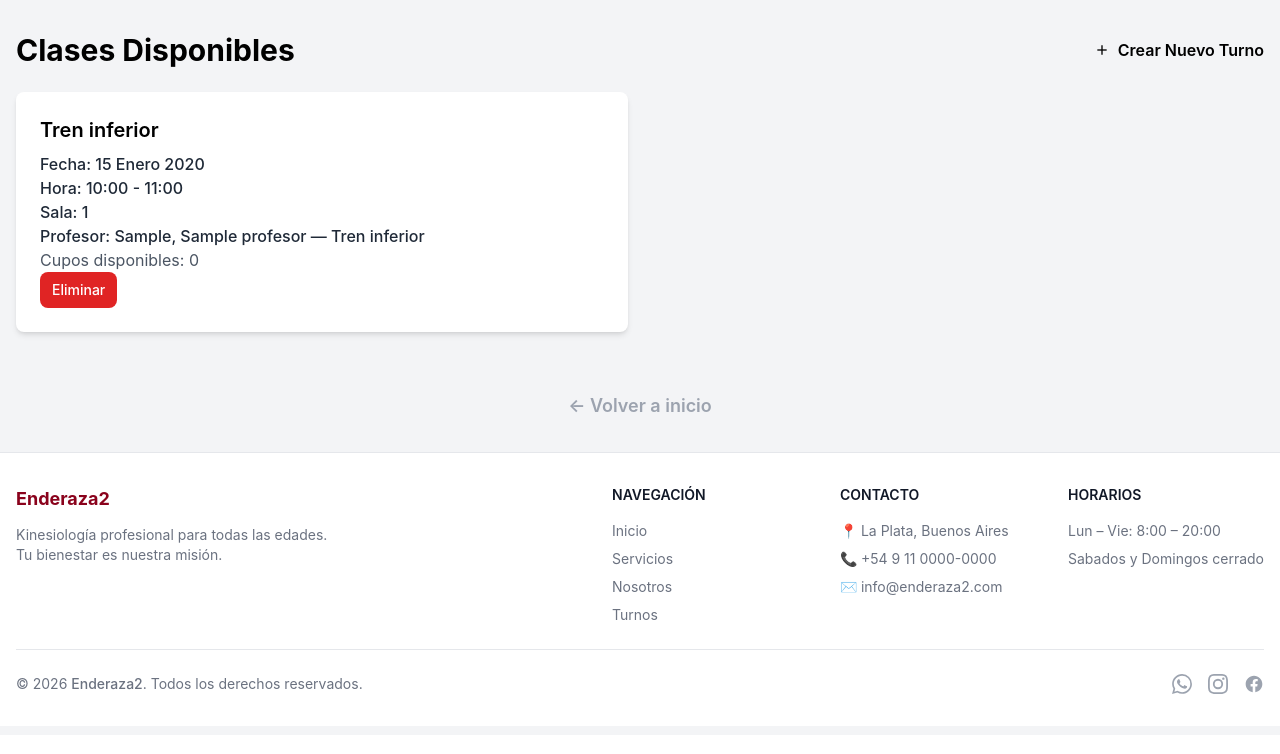
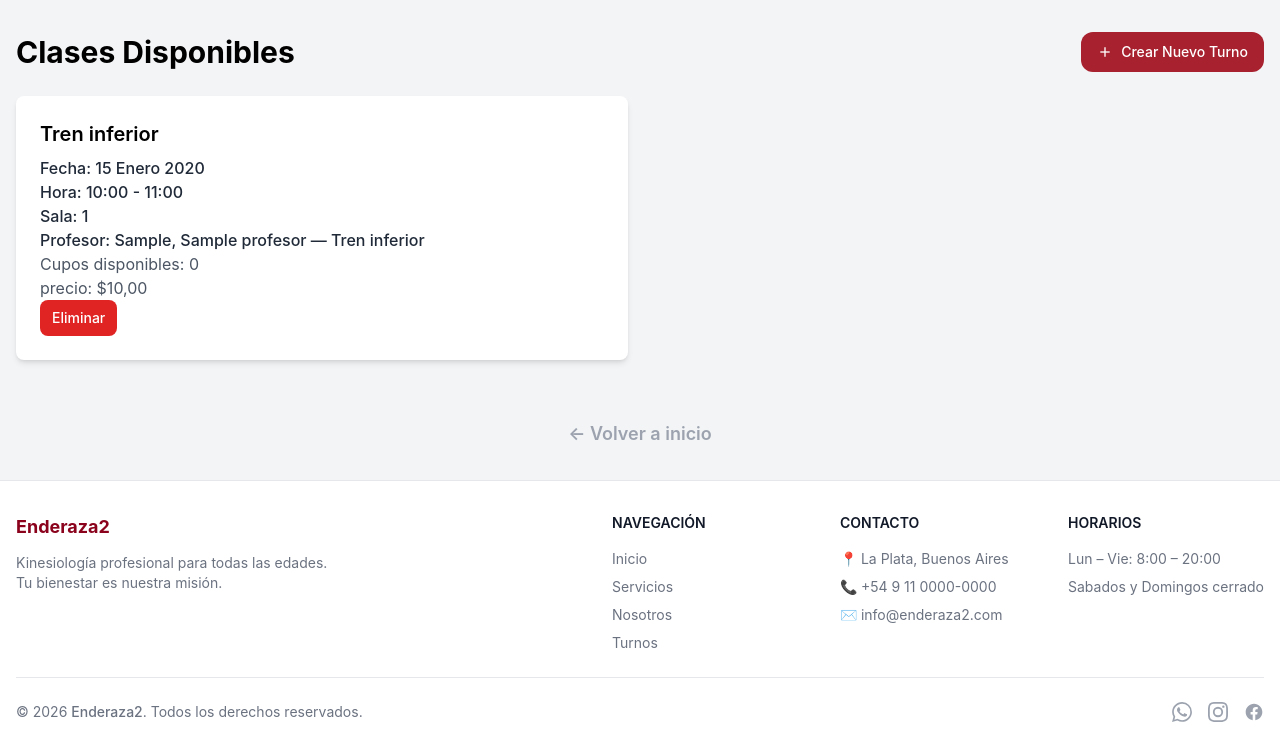
Before and after one commit to ShadowGhost23714/Endereza2, a Django app: template apps/classes/templates/classes/listar_clases.html in a window 1280 px wide. Shown: the part 65-819 px from the top of the page. Before the commit the page ends 759 px from the top, so only its background shows below. Run offline with Django 5.2, Linux system fonts and the light colour scheme; a user stored in the database is signed in; tables that the repository leaves empty hold one stand-in row (values such as "Sample post"); the template is opened without the code that fills it: values that come from a table or form of the project are taken from there, most other values are stand-ins (such as "Sample title", 1, 10 or a date in 2020); some libraries are stand-ins or nearby versions.

Commit message:
fix: Termine de acomodar la interfaz

```diff
--- a/apps/classes/templates/classes/listar_clases.html
+++ b/apps/classes/templates/classes/listar_clases.html
@@ -39,7 +39,7 @@
     <div class="flex justify-between items-center mb-6">
         <h1 class="text-3xl font-bold">Clases Disponibles</h1>
         {% if user.is_superuser %}
-        <a href="{% url 'turnos:turno_create'%}" class="inline-flex items-center gap-2 text-primary-600 font-semibold hover:text-primary-700 transition-colors">
+        <a href="{% url 'turnos:turno_create'%}" class="inline-flex items-center gap-2 bg-primary-600 hover:bg-primary-700 text-white text-sm font-medium px-4 py-2.5 rounded-xl transition-colors">
             <svg class="w-4 h-4" fill="none" stroke="currentColor" viewBox="0 0 24 24">
                 <line x1="12" y1="5" x2="12" y2="19" stroke-width="2"/>
                 <line x1="5" y1="12" x2="19" y2="12" stroke-width="2"/>
@@ -65,6 +65,9 @@
             <p class="text-gray-800 font-medium">Profesor: {{ turno.devolver_profesor }}</p>
             <p class="text-gray-600">
                 Cupos disponibles: {{ turno.cupos_disponibles }}
+            </p>
+            <p class="text-gray-600">
+                precio: ${{ turno.precio }}
             </p>
         {% if user.is_superuser %}
             <!-- Modal toggle -->
--- a/apps/classes/templates/classes/turno_create.html
+++ b/apps/classes/templates/classes/turno_create.html
@@ -204,7 +204,7 @@
 
     <!-- Helper note -->
     <p class="mt-6 text-center text-xs text-gray-400 flex items-center justify-center gap-1.5">
-      <svg class="w-3.5 h-3.5 text-teal-500" fill="none" stroke="currentColor" stroke-width="2" viewBox="0 0 24 24">
+      <svg class="w-3.5 h-3.5" fill="none" stroke="currentColor" stroke-width="2" viewBox="0 0 24 24">
         <path stroke-linecap="round" stroke-linejoin="round" d="M13 16h-1v-4h-1m1-4h.01M21 12a9 9 0 11-18 0 9 9 0 0118 0z"/>
       </svg>
       Solo el personal autorizado puede crear o modificar turnos.
```
